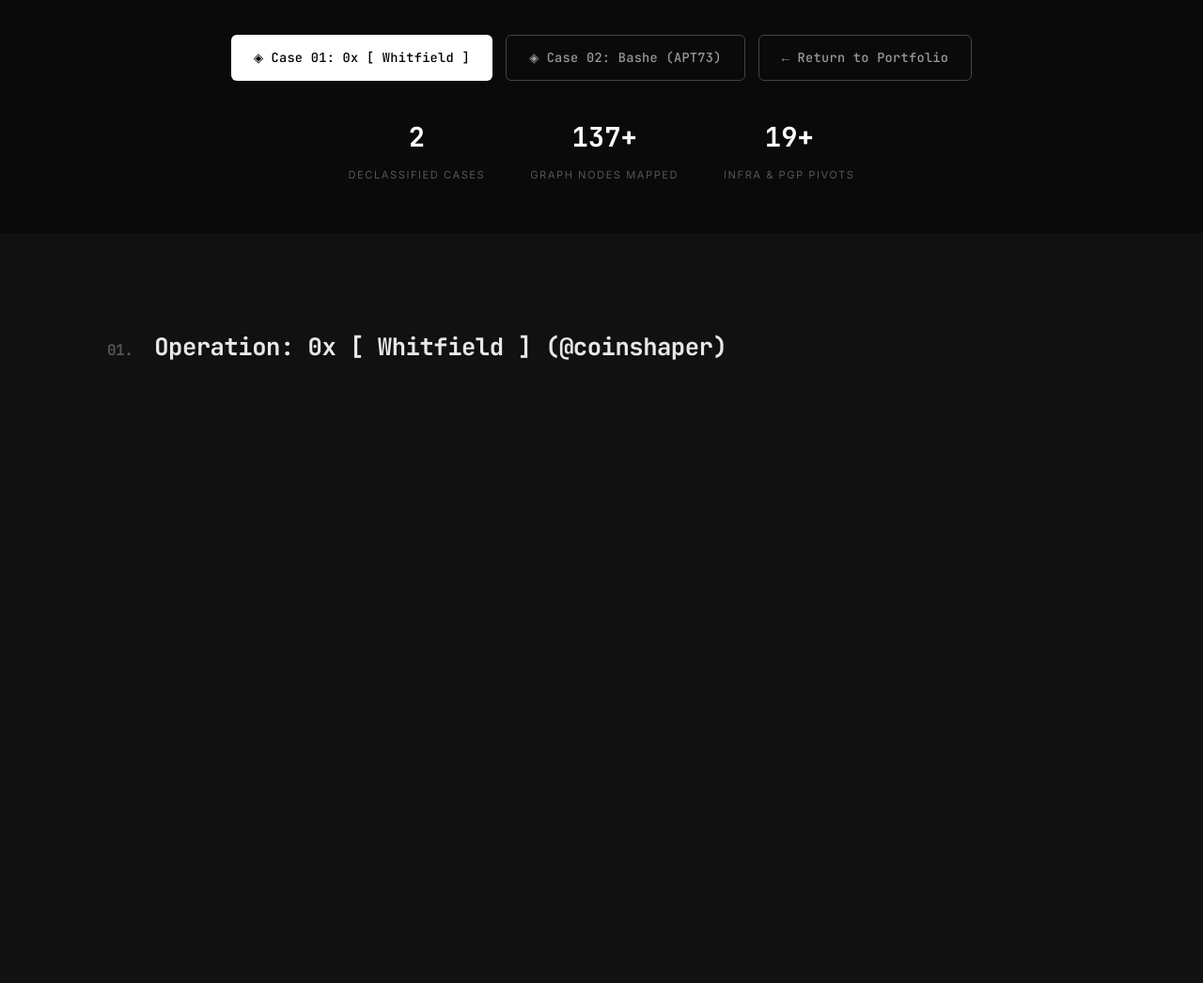
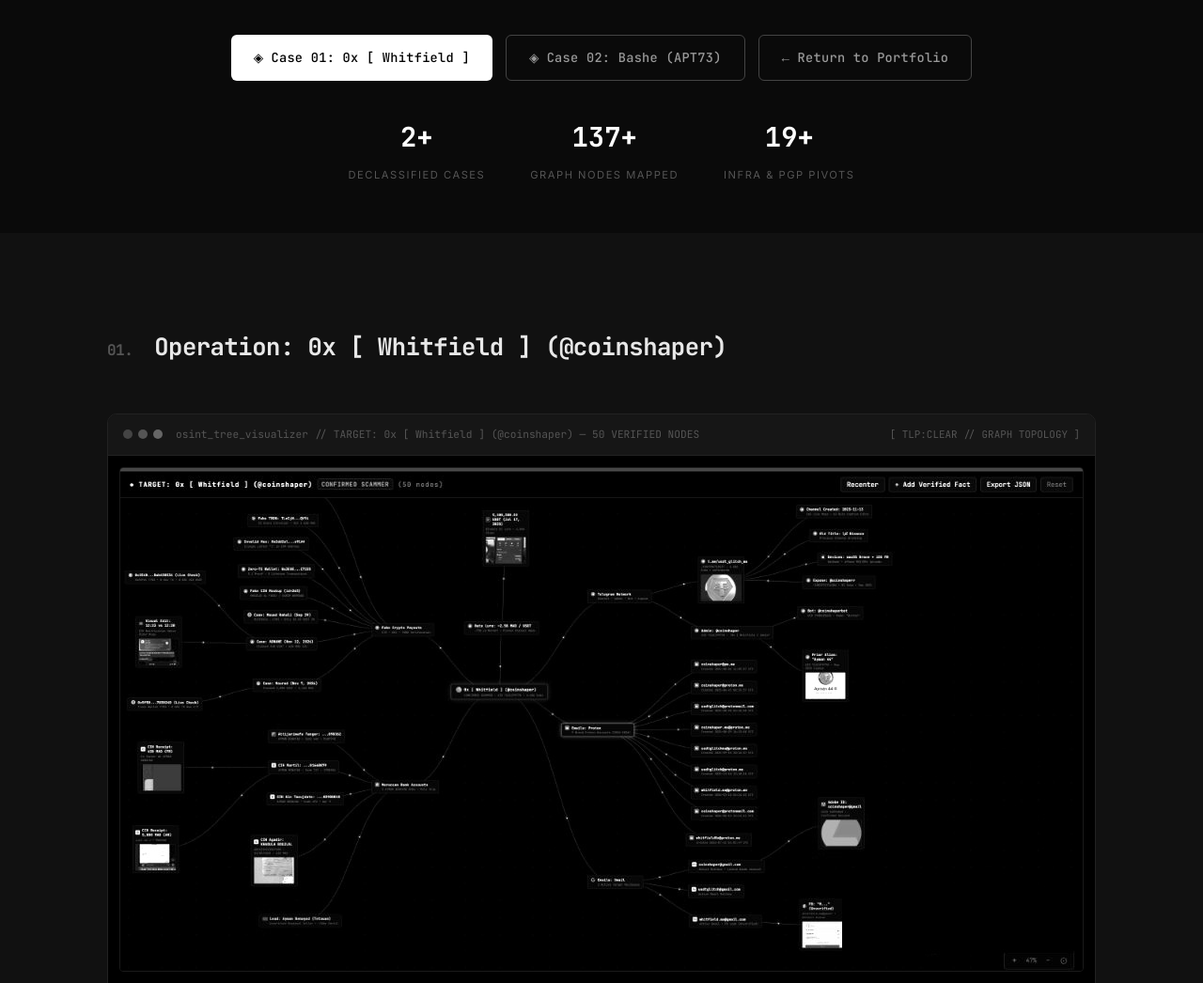
Before and after one commit to tilkoscolabs/tilkoscolabs.github.io, a plain HTML site: page declassified.html in a window 1280 px wide. Shown: the part 480-1526 px from the top of the page at 94% size. Drawn offline with Linux system fonts and the light colour scheme.

Commit message:
Fix fade-in opacity on declassified.html and guard typingElement in script.js

```diff
--- a/declassified.html
+++ b/declassified.html
@@ -9,6 +9,12 @@
     <link rel="preconnect" href="https://fonts.gstatic.com" crossorigin>
     <link href="https://fonts.googleapis.com/css2?family=JetBrains+Mono:wght@300;400;500;700&family=Inter:wght@300;400;500;600;700&display=swap" rel="stylesheet">
     <link rel="stylesheet" href="style.css">
+    <style>
+        .fade-in {
+            opacity: 1 !important;
+            transform: none !important;
+        }
+    </style>
 </head>
 <body>
 
--- a/script.js
+++ b/script.js
@@ -42,7 +42,9 @@ function typeRole() {
     setTimeout(typeRole, speed);
 }
 
-typeRole();
+if (typingElement) {
+    typeRole();
+}
 
 // ── Navbar Scroll ──
 const navbar = document.getElementById('navbar');
@@ -130,7 +132,7 @@ const observer = new IntersectionObserver((entries) => {
             entry.target.classList.add('visible');
         }
     });
-}, { threshold: 0.15 });
+}, { threshold: 0.02 });
 
 document.querySelectorAll('.section, .project-card, .info-card, .skill-category, .split-layout, .bento-section').forEach(el => {
     el.classList.add('fade-in');
```
